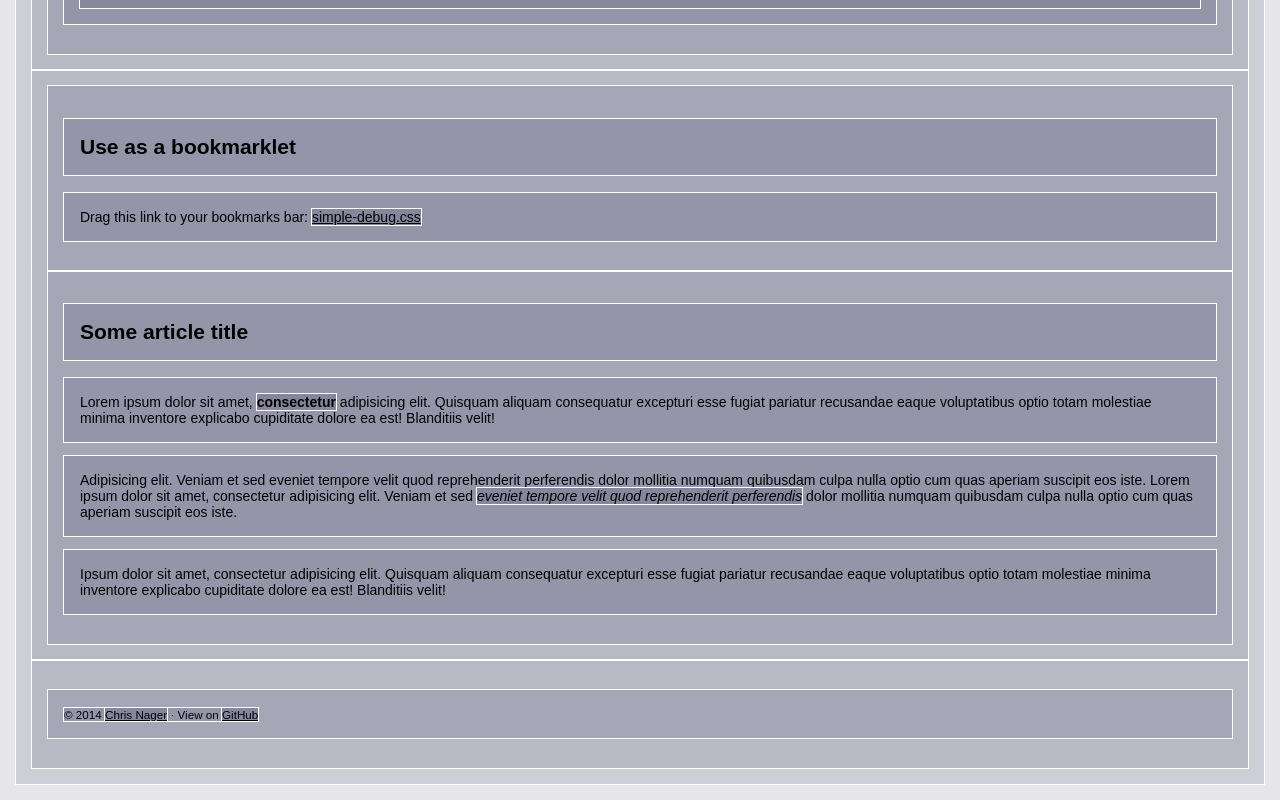
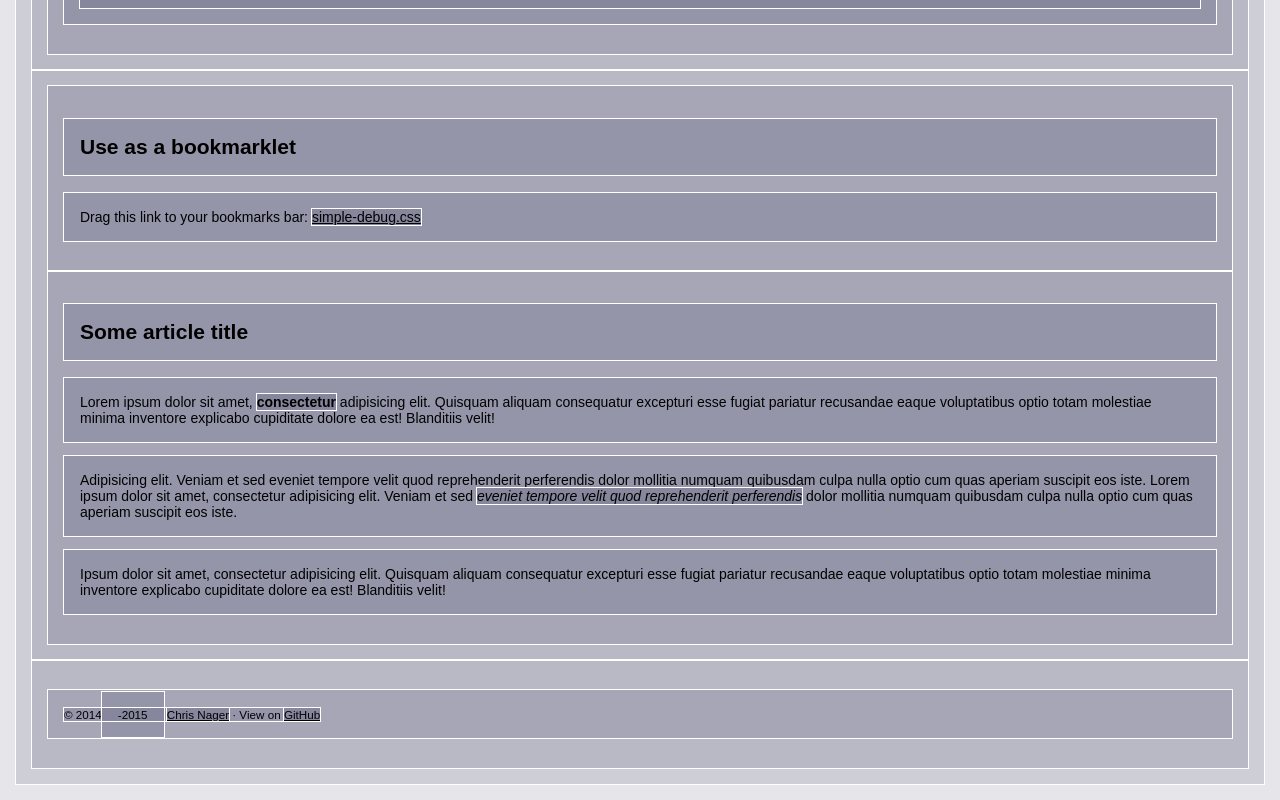
Before and after one commit to chrisnager/simple-debug.css, a plain HTML site: page index.html in a window 1280 px wide. Shown: the part 515-1315 px from the top of the page. Drawn offline with Linux system fonts and the light colour scheme.

Commit message:
Update dynamic copyright current year

```diff
--- a/index.html
+++ b/index.html
@@ -41,7 +41,8 @@
             </article>
         </main>
         <footer>
-            <p><small>&copy; 2014 <a href="//twitter.com/chrisnager" target="_blank">Chris Nager</a> &middot; View on <a href="//github.com/chrisnager/simple-debug.css">GitHub</a></small></p>
+            <p><small>&copy; 2014<span class="copyright-current-year"></span> <a href="//twitter.com/chrisnager" target="_blank">Chris Nager</a> &middot; View on <a href="//github.com/chrisnager/simple-debug.css">GitHub</a></small></p>
         </footer>
+        <script>document.getElementsByClassName('copyright-current-year')[0].innerHTML='-'+new Date().getFullYear();</script>
     </body>
 </html>
```
